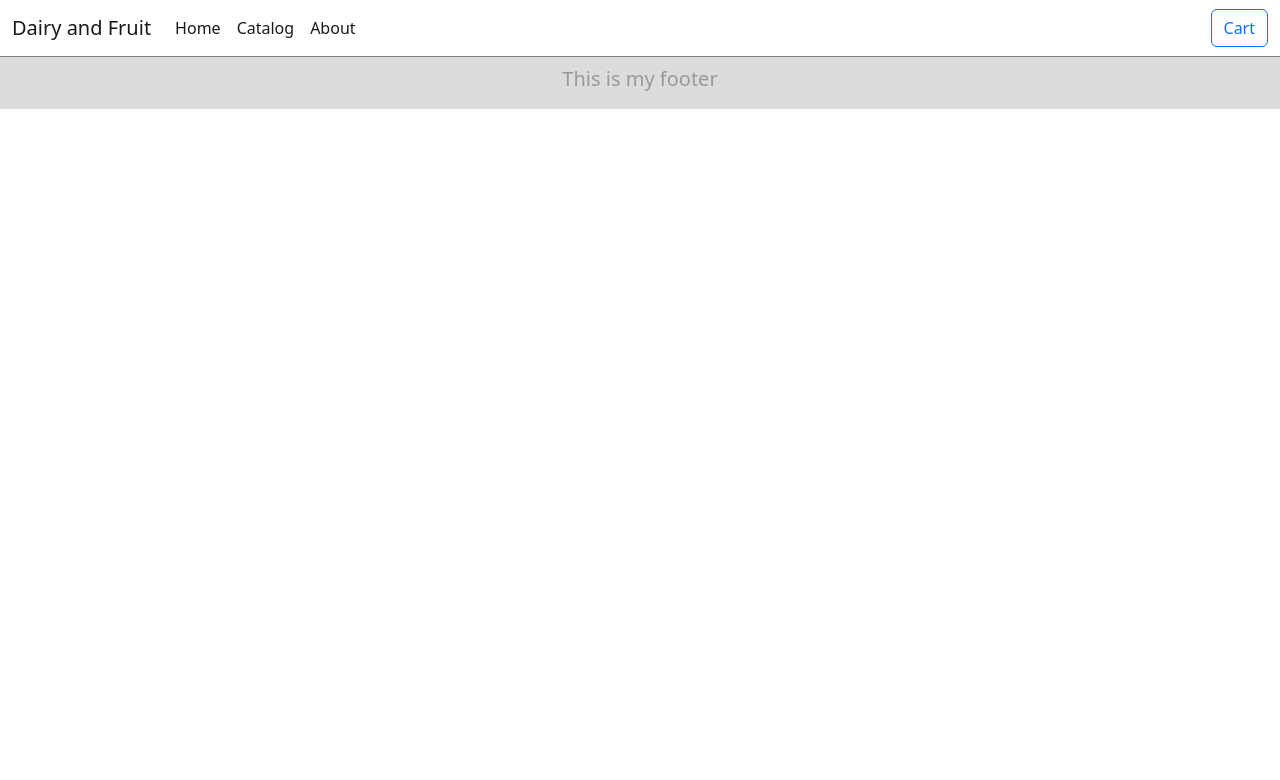
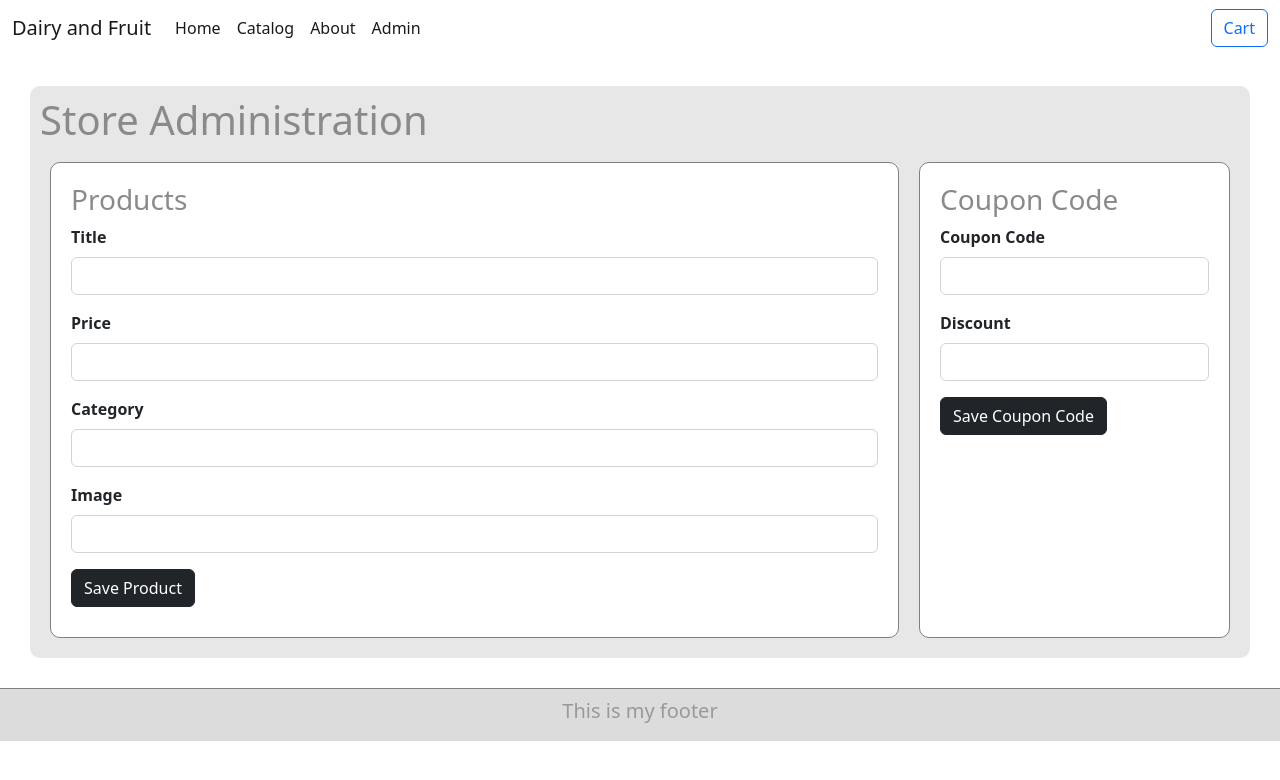
Before and after one commit to RCJK33/onlinestore_client, a React (Create React App) app: page /admin in a window 1280 px wide. Shown: the top 780 px of the page. Built offline with nearby package versions, Linux system fonts and the light colour scheme.

Commit message:
Class 2 FSDI 109
Admin Page is added

```diff
--- a/src/App.js
+++ b/src/App.js
@@ -14,6 +14,7 @@ import { BrowserRouter, Router, Route } from 'react-router-dom';
 import { Routes } from 'react-router-dom';
 import About from './components/about';
 import Cart from './components/cart';
+import Admin from './components/admin';
 
 function App() {
   return (
@@ -28,6 +29,8 @@ function App() {
             <Route path='/catalog' element={<Catalog />} />
             <Route path='/about' element={<About />} />
             <Route path='/cart' element={<Cart />} />
+
+            <Route path='/admin' element={<Admin />} />
           </Routes>
         </main>
         <Footer />
--- /dev/null
+++ b/src/components/admin.jsx
@@ -0,0 +1,141 @@
+import { useState } from 'react';
+import './cssStyles/admin.css';
+
+function Admin(params) {
+
+    const [product, setProduct] = useState({});
+    const [coupon, setCoupon] = useState({});
+    const [allProducts, setProducts] = useState([]);
+    const [allCoupons, setCoupons] = useState([]);
+
+    const handleTextChange = (e) => {
+        let text = e.target.value;
+        const name = e.target.name;
+
+        console.log(text);
+
+        if (text === 'price') {
+            text = parseFloat(text);
+        }
+
+        let copy = { ...product };
+        copy[name] = text;
+        setProduct(copy);
+    };
+
+    const saveProduct = () => {
+        /* ... operator is New in other langueges */
+        let copy = [...allProducts];
+        copy.push(product);
+        setProducts(copy);
+    };
+
+    const deleteProduct = (p) => {
+        let copy = [...allProducts];
+        let index = copy.findIndex((prod) => prod === p );
+        copy.splice(index,1);
+        setProducts(copy);
+    }
+
+    const handleCouponChange = (e) => {
+        let text = e.target.value;
+        const name = e.target.name;
+
+        console.log(text);
+
+        if (text === 'discount') {
+            text = parseFloat(text);
+        }
+
+        let copy = { ...coupon};
+        copy[name] = text;
+        setCoupon(copy);
+    };
+
+    const saveCoupon = () => {
+        let copy = [...allCoupons];
+        copy.push(coupon);
+        setCoupons(copy);
+    };
+
+    const deleteCoupon = (c) => {
+        let copy = [...allCoupons];
+        let index = copy.findIndex((prod) => prod === c );
+        copy.splice(index,1);
+        setCoupons(copy);
+    }
+    return (
+        <div className="admin">
+            <h1>Store Administration</h1>
+
+            <div className="sections">
+
+                <section className="Admin-Products">
+                    <h3>Products</h3>
+
+                    <div className='form'>
+                        <div className="mb-3">
+                            <label className="form-label">Title</label>
+                            <input onBlur={handleTextChange} type="text" className="form-control" name="title" />
+                        </div>
+                        <div className="mb-3">
+                            <label className="form-label">Price</label>
+                            <input onBlur={handleTextChange} type="number" className="form-control" name="price" />
+                        </div>
+                        <div className="mb-3">
+                            <label className="form-label">Category</label>
+                            <input onBlur={handleTextChange} type="text" className="form-control" name="category" />
+                        </div>
+                        <div className="mb-3">
+                            <label className="form-label">Image</label>
+                            <input onBlur={handleTextChange} type="text" className="form-control" name="image" />
+                        </div>
+                        <div className="form-buttons">
+                            <button className="btn btn-dark" onClick={saveProduct} cli>Save Product</button>
+                        </div>
+                    </div>
+
+                    <ul className="product-list">
+                        {allProducts.map((p) => (
+                        <li>
+                            <span className='title'>{p.title}</span>
+                            <span className='price'>${parseFloat(p.price).toFixed(2)}</span>
+                            <span className='price'>{p.category}</span>
+                            <button className="btn btn-sm btn-outline-danger" onClick={() => deleteProduct(p)}><i className="fa-solid fa-trash"></i></button>
+                        </li>))}
+                    </ul>
+
+                </section>
+
+                <section className="Admin-Coupons">
+                    <h3>Coupon Code</h3>
+                    <div className='form'>
+                        <div className="mb-3">
+                            <label className="form-label">Coupon Code</label>
+                            <input onBlur={handleCouponChange} type="text" className="form-control" name="code" />
+                        </div>
+                        <div className="mb-3">
+                            <label className="form-label">Discount</label>
+                            <input onBlur={handleCouponChange} type="number" className="form-control" name="discount" />
+                        </div>
+                        <div className="form-buttons">
+                            <button className="btn btn-dark" onClick={saveCoupon} cli>Save Coupon Code</button>
+                        </div>
+                    </div>
+
+                    <ul className="product-list">
+                        {allCoupons.map((c) => (
+                        <li>
+                            <span className='title'>{c.code}</span>
+                            <span className='price'>${parseFloat(c.discount).toFixed(2)}</span>
+                            <button className="btn btn-sm btn-outline-danger" onClick={() => deleteCoupon(c)}><i className="fa-solid fa-trash"></i></button>
+                        </li>))}
+                    </ul>
+                </section>
+
+            </div>
+        </div>
+    );
+}
+
+export default Admin;
--- /dev/null
+++ b/src/components/cssStyles/admin.css
@@ -0,0 +1,94 @@
+.admin {
+    display: flex;
+    flex-direction: column;
+    background-color: #e7e7e7;
+    border-radius: 10px;
+    margin: 30px;
+    padding: 10px;
+}
+
+.admin h1 {
+    text-align: left;
+    color: #8a8a8a;
+}
+
+.admin h3 {
+    text-align: left;
+    color: #8a8a8a;
+}
+
+.admin .sections {
+    display: flex;
+    flex-direction: row;
+    justify-content: center;
+
+}
+
+.admin section {
+    margin: 10px;
+    padding: 20px;
+
+    background-color: white;
+    border-radius: 10px;
+    border: solid 1px gray;
+}
+
+.admin section .form {
+    display: flex;
+    flex-direction: column;
+}
+.admin .form div{
+    display: flex;
+    flex-direction: column;
+    align-items: flex-start;
+}
+
+.admin ul.product-list {
+    list-style: none;
+    margin: 10px 0;
+    padding: 0;
+}
+
+.admin ul.product-list li {
+    display: flex;
+
+
+    margin: 5px 0;
+    padding: 5px;
+
+    border: solid 1px gray;
+    border-radius: 5px;
+
+    align-items: center;
+}
+
+.admin ul.product-list li span {
+    display: flex;
+    text-align: left;
+}
+
+.admin ul.product-list li .title {
+    flex: 4;
+    margin-left: 10px;
+}
+
+.admin ul.product-list li .price {
+    flex: 1;
+}
+
+.admin ul.product-list li button {
+    width: auto;
+    margin-left: 10px;
+}
+
+.admin ul.product-list li:hover {
+    border: solid 1px rgb(173, 119, 119);
+}
+
+.admin .sections .Admin-Products {
+    flex: 3;
+}
+
+.admin .sections .Admin-Coupons {
+    flex: 1;
+}
--- a/src/components/navbar.jsx
+++ b/src/components/navbar.jsx
@@ -20,6 +20,9 @@ function Navbar() {
                         <li className="nav-item">
                             <Link className="nav-link active" aria-current="page" to='/about'>About</Link>
                         </li>
+                        <li className="nav-item">
+                            <Link className="nav-link active" aria-current="page" to='/admin'>Admin</Link>
+                        </li>
                     </ul>
                     <form className="d-flex" role="search">
                         <Link className='btn btn-outline-primary' to='/cart'>Cart</Link>
```
